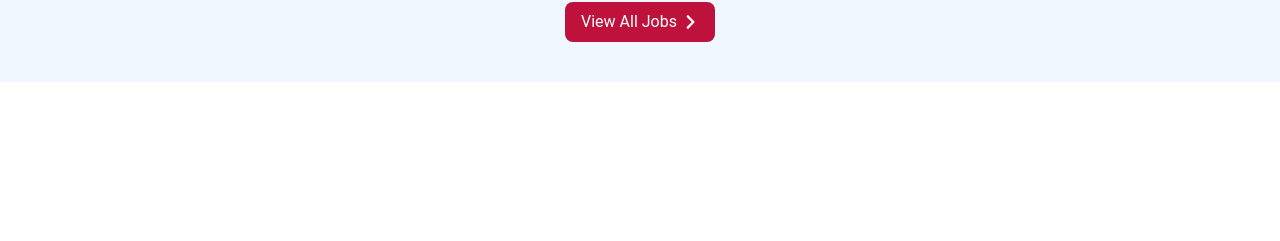
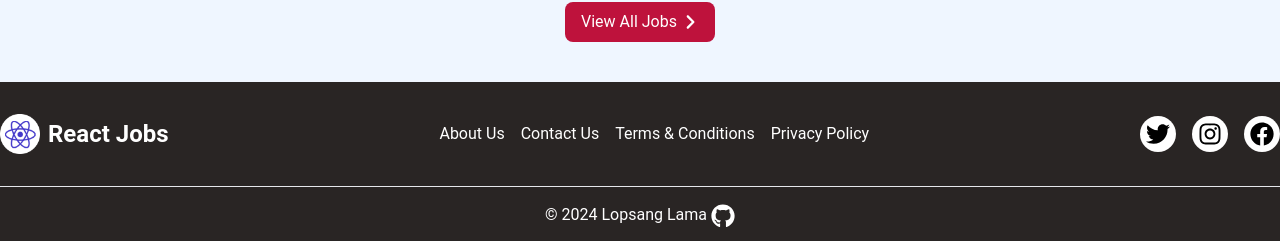
Before and after one commit to lopsang-hyolmopa/react-job-portal, a React (Vite) app: page / in a window 1280 px wide. Shown: the part 826-1067 px from the top of the page. Before the commit the page ends 908 px from the top, so only its background shows below. Built offline with nearby package versions, Linux system fonts and the light colour scheme; no server answers.

Commit message:
footer section

```diff
--- /dev/null
+++ b/src/components/Footer.jsx
@@ -0,0 +1,58 @@
+import { Link } from "react-router-dom";
+import { FaInstagram, FaFacebook, FaTwitter, FaGithub } from "react-icons/fa";
+
+import logo from "../assets/images/logo.png";
+
+const Footer = () => {
+  const year = new Date().getFullYear();
+
+  return (
+    <section className="bg-stone-800">
+      <div className="max-w-7xl mx-auto py-8 flex flex-col md:flex-row items-center justify-between gap-4">
+        <div className="flex items-center">
+          <img className="h-10 w-auto" src={logo} alt="React Jobs Logo" />
+          <span className="text-white text-2xl font-bold ml-2">React Jobs</span>
+        </div>
+        <div className="text-white">
+          <ul className="flex flex-col md:flex-row text-center gap-2 md:gap-4">
+            <li>
+              <Link to="#">About Us</Link>
+            </li>
+            <li>
+              <Link to="#">Contact Us</Link>
+            </li>
+            <li>
+              <Link to="#">Terms & Conditions</Link>
+            </li>
+            <li>
+              <Link to="#">Privacy Policy</Link>
+            </li>
+          </ul>
+        </div>
+        <div className="flex gap-4">
+          <Link to="#" className="rounded-full p-1.5 bg-white">
+            <FaTwitter size={24} />
+          </Link>
+          <Link to="#" className="rounded-full p-1.5 bg-white">
+            <FaInstagram size={24} />
+          </Link>
+          <Link to="#" className="rounded-full p-1.5 bg-white">
+            <FaFacebook size={24} />
+          </Link>
+        </div>
+      </div>
+      <hr className="text-white max-w-7xl mx-auto" />
+      <div className="text-white flex items-center justify-center py-4">
+        <p>
+          &copy; {year}{" "}
+          <a href="https://github.com/lopsang-hyolmopa" target="_blank">
+            <span className="hover:underline">Lopsang Lama</span>{" "}
+            <FaGithub size={24} className="inline" />
+          </a>
+        </p>
+      </div>
+    </section>
+  );
+};
+
+export default Footer;
--- a/src/layouts/MainLayout.jsx
+++ b/src/layouts/MainLayout.jsx
@@ -1,12 +1,14 @@
 import { Outlet } from "react-router";
 
 import Navbar from "../components/Navbar";
+import Footer from "../components/Footer";
 
 const MainLayout = () => {
   return (
     <>
       <Navbar />
       <Outlet />
+      <Footer />
     </>
   );
 };
--- a/src/pages/HomePage/CTASection.jsx
+++ b/src/pages/HomePage/CTASection.jsx
@@ -7,7 +7,7 @@ const CTASection = () => {
     <section className="py-8">
       <div className="container-xl lg:container m-auto">
         <div className="grid grid-cols-1 md:grid-cols-2 gap-4 p-4 rounded-lg">
-          <Card>
+          <Card bg="bg-blue-50">
             <h2 className="text-2xl font-bold">For Developers</h2>
             <p className="mt-2 mb-4">
               Browse our React jobs and start your career today
```
